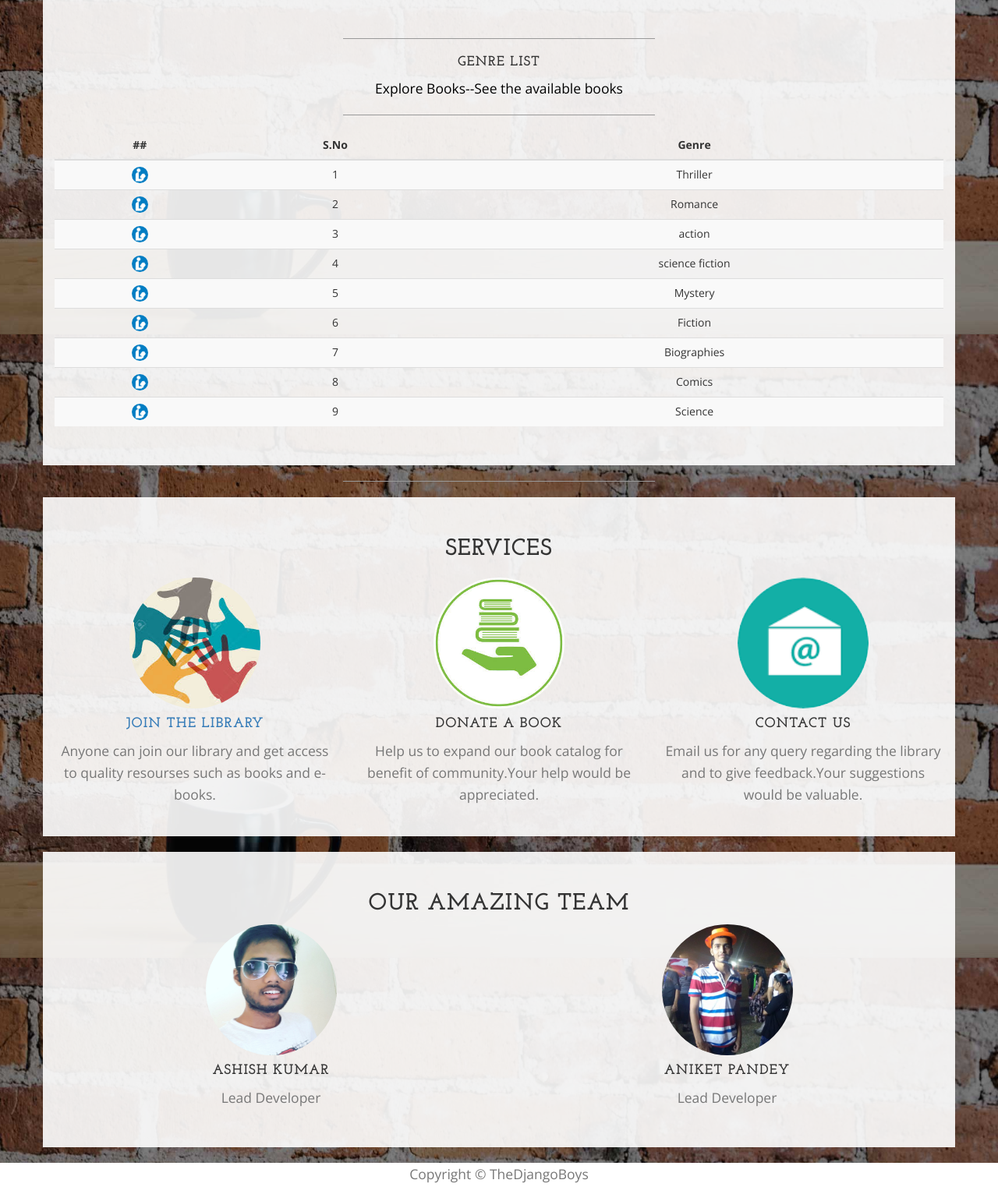
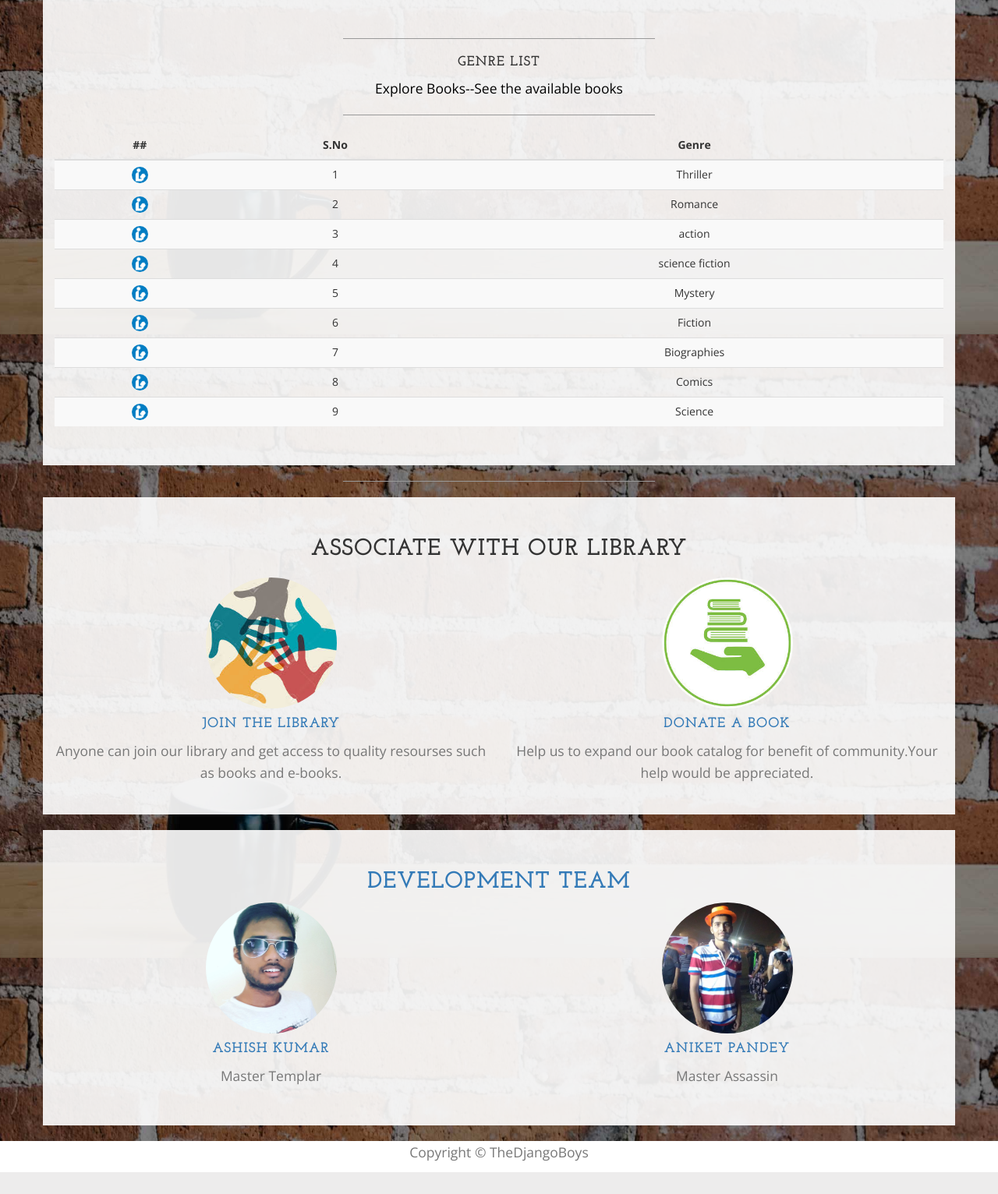
Before and after one commit to SummerCamp17/Book-library, a Django app: page /lib/genre/ in a window 1280 px wide. Shown: the part 371-1903 px from the top of the page at 78% size. After the commit the page ends 1875 px from the top, so only its background shows below. Run offline with Django 3.2, Linux system fonts and the light colour scheme; a user stored in the database is signed in; data comes from the database, SQL or seed files in the repository; both versions use the stored data as it was after the commit; some libraries are stand-ins or nearby versions.

Commit message:
Modifications of user views

```diff
--- a/mylib/templates/authors.html
+++ b/mylib/templates/authors.html
@@ -1,6 +1,6 @@
 {% extends "index.html" %}
 {% block title %}
-Lib-books
+Authors
 {% endblock %}
 
 
--- a/mylib/templates/genre.html
+++ b/mylib/templates/genre.html
@@ -1,6 +1,6 @@
 {% extends "index.html" %}
 {% block title %}
-Lib-books
+Genres
 {% endblock %}
 
 
--- a/mylib/templates/index.html
+++ b/mylib/templates/index.html
@@ -253,7 +253,7 @@
             <div class="row">
                 <div class="col-lg-12 text-center bk">
                     <h2 class="section-heading ">Recently Added Books</h2>
-                    <a href="{% url 'books' %}"><p class="text-center bk1"> <b>Explore Books--See the whole Book list</b></p></a>
+                    <a href="{% url 'books' %}"><p class="text-center bk1"> <b>Explore Books--See available books</b></p></a>
                 </div>
             </div>
             <div class="row bk">
@@ -276,33 +276,27 @@
         <div class="container box ">
             <div class="row ">
                 <div class="col-lg-12 text-center">
-                    <h2 class="section-heading">Services</h2>
+                    <h2 class="section-heading">Associate with our Library</h2>
 
                     <h3 class="section-subheading text-muted"></h3>
                 </div>
             </div>
             <div class="row text-center">
-                <div class="col-md-4">
+                <div class="col-md-6">
                     <span>
                         <img src={% static "mylib/img/service/1.jpg" %}   class="img-responsive img-circle center-block" style="width:12em;height:12em" alt="" align="middle">
                     </span>
                     <h4 class="service-heading"><a href="{% url 'sign_in' %}">Join The Library</a></h4>
                     <p class="text-muted">Anyone can join our library and get access to quality resourses such as books and e-books.</p>
                 </div>
-                <div class="col-md-4">
+                <div class="col-md-6">
                     <span>
                         <img src={% static "mylib/img/service/2.jpg" %}   class="img-responsive img-circle center-block" style="width:12em;height:12em" alt="" align="middle">
                     </span>
-                    <h4 class="service-heading">Donate a Book</h4>
+                    <h4 class="service-heading"><a href="{% url 'sign_in' %}">Donate a Book</h4>
                     <p class="text-muted">Help us to expand our book catalog for benefit of community.Your help would be appreciated. </p>
                 </div>
-                <div class="col-md-4">
-                    <span>
-                        <img src={% static "mylib/img/service/3.png" %}   class="img-responsive img-circle  center-block" style="width:12em;height:12em" alt="" align="middle">
-                    </span>
-                    <h4 class="service-heading">Contact Us</h4>
-                    <p class="text-muted">Email us for any query regarding the library and to give feedback.Your suggestions would be valuable.</p>
-                </div>
+
 
             </div>
         </div>
@@ -314,7 +308,7 @@
         <div class="container box">
             <div class="row">
                 <div class="col-lg-12 text-center">
-                    <h2 class="section-heading">Our Amazing Team</h2>
+                    <h2 class="section-heading">Development Team</h2>
                 </div>
             </div>
             <div class="row">
@@ -323,14 +317,14 @@
                     <div class="team-member text-center">
                         <img src={% static "mylib/img/team/1.jpg" %}   class="img-responsive img-circle center-block" style="width:12em;height:12em" alt="" align="middle">
                         <h4>Ashish Kumar</h4>
-                        <p class="text-muted">Lead Developer</p>
+                        <p class="text-muted">Master Templar</p>
                     </div>
                 </div>
                 <div class="col-sm-6 text-center">
                     <div class="team-member">
                         <img src="{% static "mylib/img/team/2.jpg" %}" class="img-responsive img-circle center-block"  style="width:12em;height:12em" alt="">
                         <h4>Aniket Pandey</h4>
-                        <p class="text-muted">Lead Developer</p>
+                        <p class="text-muted">Master Assassin</p>
                     </div>
                 </div>
             </div>
```
Also changed, not shown: d_lib/media/pics/33/1.jpg (added), db.sqlite3.
